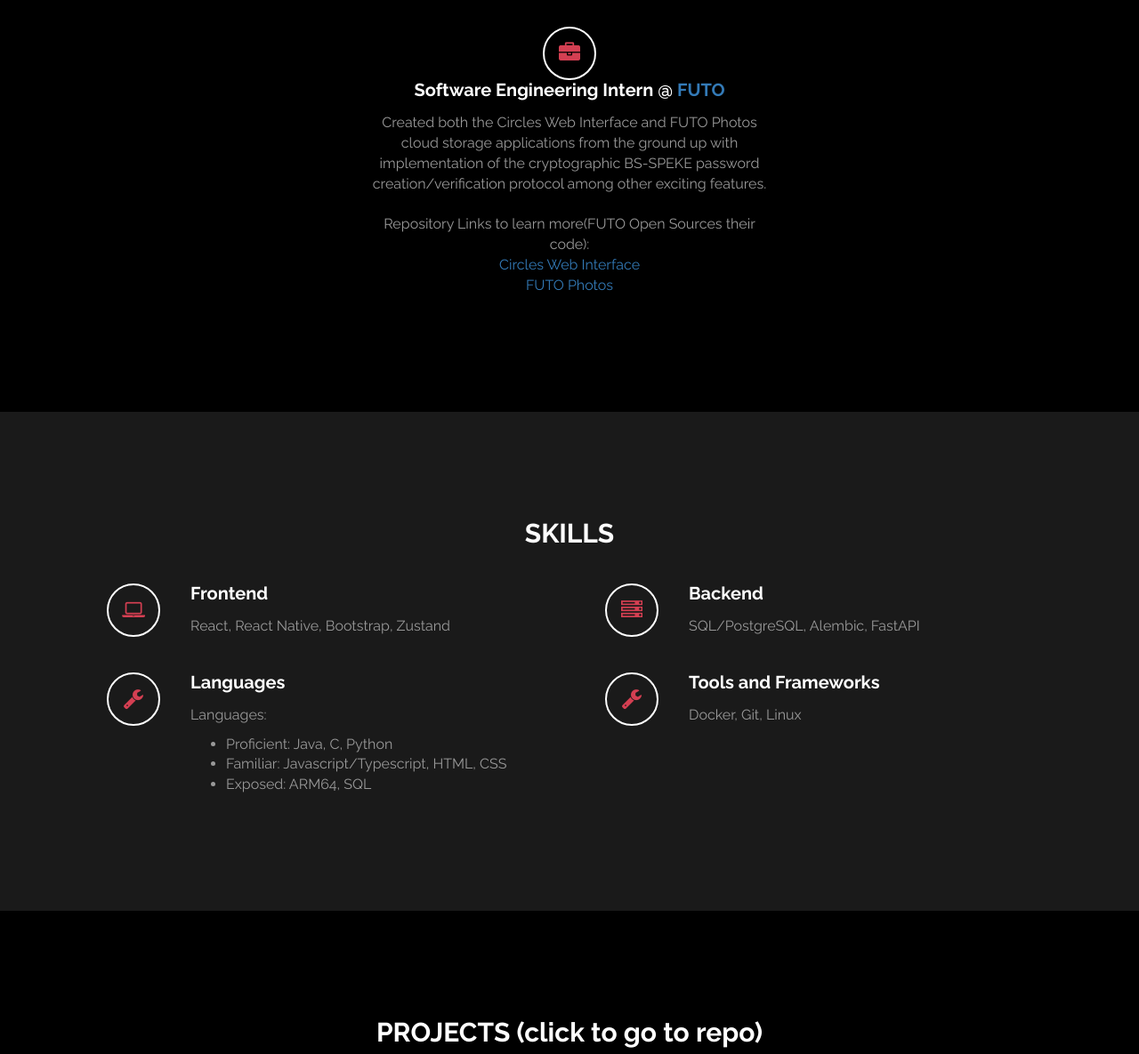
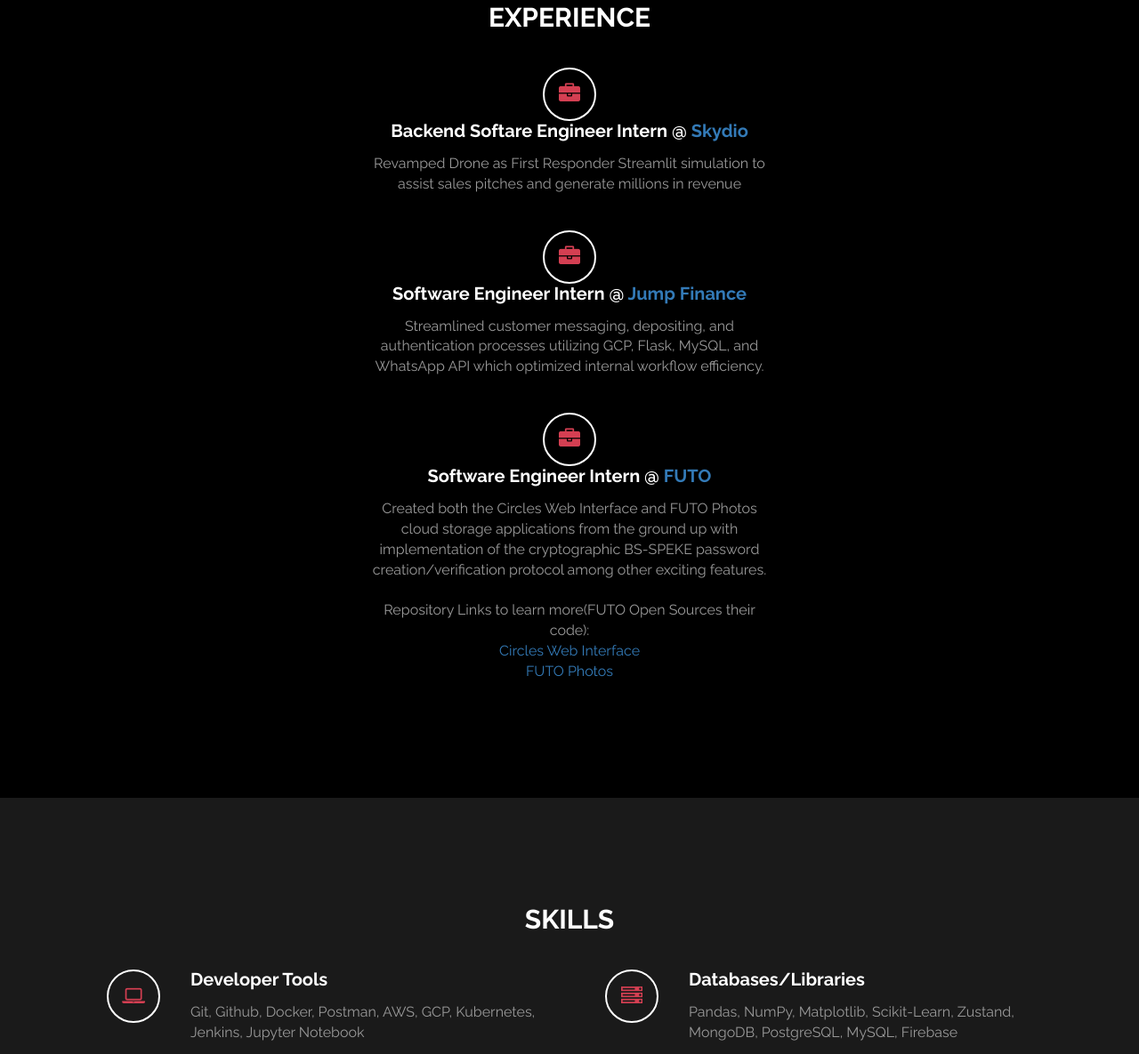
Before and after one commit to VarKal23/VarKal23.github.io, a plain HTML site: page index.html in a window 1280 px wide. Shown: the part 1397-2582 px from the top of the page at 89% size. Drawn offline with Linux system fonts and the light colour scheme.

Commit message:
Updated for next recruitement cycle

```diff
--- a/index.html
+++ b/index.html
@@ -37,7 +37,7 @@
 					<div class="col-md-8 wow fadeIn" data-wow-delay="0.9s">
 						<h3>My Portfolio</h3>
 						<h1>Varun Kalappa</h1>
-						<h2 class="rotate">Computer Scientist, Full Stack Developer, UT Austin Student</h2>
+						<h2 class="rotate">Computer Scientist, Full Stack/Backend Developer, UT Austin Student</h2>
 						<a href="#about" class="btn btn-default smoothScroll wow fadeInUp" data-wow-delay="1s">About Me</a>
 					</div>
 					<div class="col-md-2"></div>
@@ -53,7 +53,7 @@
 					<div class="col-md-6 col-xs-11 wow fadeInLeft" data-wow-delay="0.9s" style="margin: 0 auto; float: none; text-align: center;">
 						<h2>ABOUT ME</h2>
 						<h4>FULL STACK DEVELOPER</h4>
-						<p>I'm currently a junior at the University of Texas at Austin pursuing a B.S.A. in Computer Science (minor in Entrepreneurship). I'm interested in full-stack development with an emphasis on backend development and creating server-side logic. I love creating the functionality that drives applications and building a basic frontend that ties everything together.</p>
+						<p>I'm currently an undergraduate student at the University of Texas at Austin pursuing a B.S.A. in Computer Science (minor in Entrepreneurship). I'm interested in full-stack development with an emphasis on backend development and creating server-side logic. I love creating the functionality that drives applications and building a basic frontend that ties everything together. I'm also interested in AI/ML roles as I learn more about the rapidly expanding field.</p>
 						<p>I'm looking to gain experience with innovative tech companies to learn the ins and outs of what they do to help better prepare myself for the future and push forth technological and societal change. My ultimate goal is to become an entrepreneur, and I hope that working at innovative tech companies will help to provide insight into what it takes.</p>
 					</div>
 				</div>
@@ -61,11 +61,45 @@
 		</div>
 		<!-- end experience -->
 		<div id="experience" class="section">
-
 			<div class="container">
 				<div class="row">
 					<div class="col-md-12 wow bounce">
 						<h2>EXPERIENCE</h2>
+					</div>
+				</div>
+
+				<!-- Experience 2 -->
+				<div class="row">
+					<div class="col-md-5 col-xs-12 wow fadeInUp" data-wow-delay="0.6s" style="margin: 0 auto; float: none; text-align: center;">
+						<div class="media">
+							<div class="media-object media-middle" style="text-align: center;">
+								<a href="https://www.skydio.com/" class="fa fa-briefcase" style="margin-right: 0;"></a>
+							</div>
+							<div class="media-body">
+								<h3 class="media-heading" style="text-align: center;">Backend Softare Engineer Intern @ <a href="https://www.skydio.com/">Skydio</a></h3>
+								<p style="text-align: center;">
+									Revamped Drone as First Responder Streamlit simulation to assist sales pitches and generate millions in revenue
+
+								</p>
+							</div>
+						</div>
+					</div>
+				</div>
+
+				<!-- Experience 3 -->
+				<div class="row">
+					<div class="col-md-5 col-xs-12 wow fadeInUp" data-wow-delay="0.6s" style="margin: 0 auto; float: none; text-align: center;">
+						<div class="media">
+							<div class="media-object media-middle" style="text-align: center;">
+								<a href="https://jump-finance.com/" class="fa fa-briefcase" style="margin-right: 0;"></a>
+							</div>
+							<div class="media-body">
+								<h3 class="media-heading" style="text-align: center;">Software Engineer Intern @ <a href="https://jump-finance.com/">Jump Finance</a></h3>
+								<p style="text-align: center;">
+									Streamlined customer messaging, depositing, and authentication processes utilizing GCP, Flask, MySQL, and WhatsApp API which optimized internal workflow efficiency.
+								</p>
+							</div>
+						</div>
 					</div>
 				</div>
 
@@ -76,7 +110,7 @@
 								<a href="https://futo.org/" class="fa fa-briefcase" style="margin-right: 0;"></a>
 							</div>
 							<div class="media-body">
-								<h3 class="media-heading" style="text-align: center;">Software Engineering Intern @ <a href="https://futo.org/">FUTO</a></h3>
+								<h3 class="media-heading" style="text-align: center;">Software Engineer Intern @ <a href="https://futo.org/">FUTO</a></h3>
 								<p style="text-align: center;">
 									Created both the Circles Web Interface and FUTO Photos cloud storage
 									applications from the ground up with implementation of the cryptographic BS-SPEKE password
@@ -93,6 +127,7 @@
 						</div>
 					</div>
 				</div>
+
 			</div>
 		</div>
 		<!-- end experience -->
@@ -115,8 +150,8 @@
 									<i class="fa fa-laptop"></i>
 								</div>
 								<div class="media-body">
-									<h3 class="media-heading">Frontend</h3>
-									<p> React, React Native, Bootstrap, Zustand
+									<h3 class="media-heading">Developer Tools</h3>
+									<p> Git, Github, Docker, Postman, AWS, GCP, Kubernetes, Jenkins, Jupyter Notebook
 									</p>
 								</div>
 							</div>
@@ -128,8 +163,8 @@
 									<i class="fa fa-server"></i>
 								</div>
 								<div class="media-body">
-									<h3 class="media-heading">Backend</h3>
-									<p>SQL/PostgreSQL, Alembic, FastAPI</p>
+									<h3 class="media-heading">Databases/Libraries</h3>
+									<p>Pandas, NumPy, Matplotlib, Scikit-Learn, Zustand, MongoDB, PostgreSQL, MySQL, Firebase</p>
 								</div>
 							</div>
 						</div>
@@ -143,13 +178,7 @@
 								</div>
 								<div class="media-body">
 									<h3 class="media-heading">Languages</h3>
-									<p>
-										Languages:
-										<ul>
-											<li>Proficient: Java, C, Python</li>
-											<li>Familiar: Javascript/Typescript, HTML, CSS</li>
-											<li>Exposed: ARM64, SQL</li>
-										</ul>
+									<p>Java, C, Python, Javascript, Typescript, SQL, HTML, CSS, ARM64
 									</p>
 								</div>
 							</div>
@@ -160,9 +189,9 @@
 									<i class="fa fa-wrench"></i>
 								</div>
 								<div class="media-body">
-									<h3 class="media-heading">Tools and Frameworks</h3>
+									<h3 class="media-heading">Frameworks</h3>
 									<p>
-										Docker, Git, Linux
+										React, NodeJS, Bootstrap, Flask, FastAPI, Streamlit, PyTorch
 									</p>
 								</div>
 							</div>
@@ -174,13 +203,27 @@
 		<!-- end work -->
 
 		<!-- start portfolio -->
+		<!-- start portfolio -->
 		<div id="portfolio" class="section">
-		<div class="container">
+			<div class="grid">
 				<div class="row">
 					<div class="col-md-12">
 						<h2 class="wow bounce">PROJECTS (click to go to repo)</h2>
 					</div>
-				<div class="col-md-4 col-xs-6 wow fadeIn" data-wow-delay="0.6s" >
+				</div>
+				<div class="row">
+					<div class="col-md-4 col-xs-6 wow fadeIn" data-wow-delay="0.6s">
+						<a href="https://github.com/VarKal23/FAANG-Watcher">
+							<div class="portfolio-thumb">
+								<img src="images/faangwatcherPic.jpg" class="img-responsive" alt="portfolio img">
+								<div class="portfolio-overlay">
+									<h4>FAANG Watcher</h4>
+									<h5>Fullstack application designed to compare the closing price outputs of different FAANG stocks using various deep learning and machine learning models. Comparing these outputs leads us to draw interesting conclusions about the efficacy of different ML/DL models on a controlled group of stocks.</h5>
+								</div>
+							</div>
+						</a>
+					</div>
+					<div class="col-md-4 col-xs-6 wow fadeIn" data-wow-delay="0.6s">
 						<a href="https://github.com/VarKal23/Video-Game-Stats">
 							<div class="portfolio-thumb">
 								<img src="images/videoGamePic2.webp" class="img-responsive" alt="portfolio img">
@@ -202,6 +245,8 @@
 							</div>
 						</a>
 					</div>
+				</div>
+				<div class="row">
 					<div class="col-md-4 col-xs-6 wow fadeIn" data-wow-delay="0.6s">
 						<a href="https://github.com/VarKal23/nervEase">
 							<div class="portfolio-thumb">
@@ -213,9 +258,6 @@
 							</div>
 						</a>
 					</div>
-			</div>
-
-			<div class="row">
 					<div class="col-md-4 col-xs-6 wow fadeIn" data-wow-delay="0.6s">
 						<a href="https://github.com/VarKal23/Conviv">
 							<div class="portfolio-thumb">
@@ -238,16 +280,6 @@
 							</div>
 						</a>
 					</div>
-				<div class="col-md-4 col-xs-6 wow fadeIn" data-wow-delay="0.6s">
-					<a href="https://github.com/VarKal23/Versed-Messaging-App">
-						<div class="portfolio-thumb">
-							<img src="images/messagingPic.jpg" class="img-responsive" alt="portfolio img">
-								<div class="portfolio-overlay">
-									<h4>Versed Messaging App</h4>
-									<h5>Messaging application to communicate with others on the platform</h5>
-								</div>
-						</div>
-					</a>
 				</div>
 			</div>
 		</div>
```
Also changed, not shown: images/faangwatcherPic.jpg (added). Lines whose indentation alone changed are shown as unchanged.
